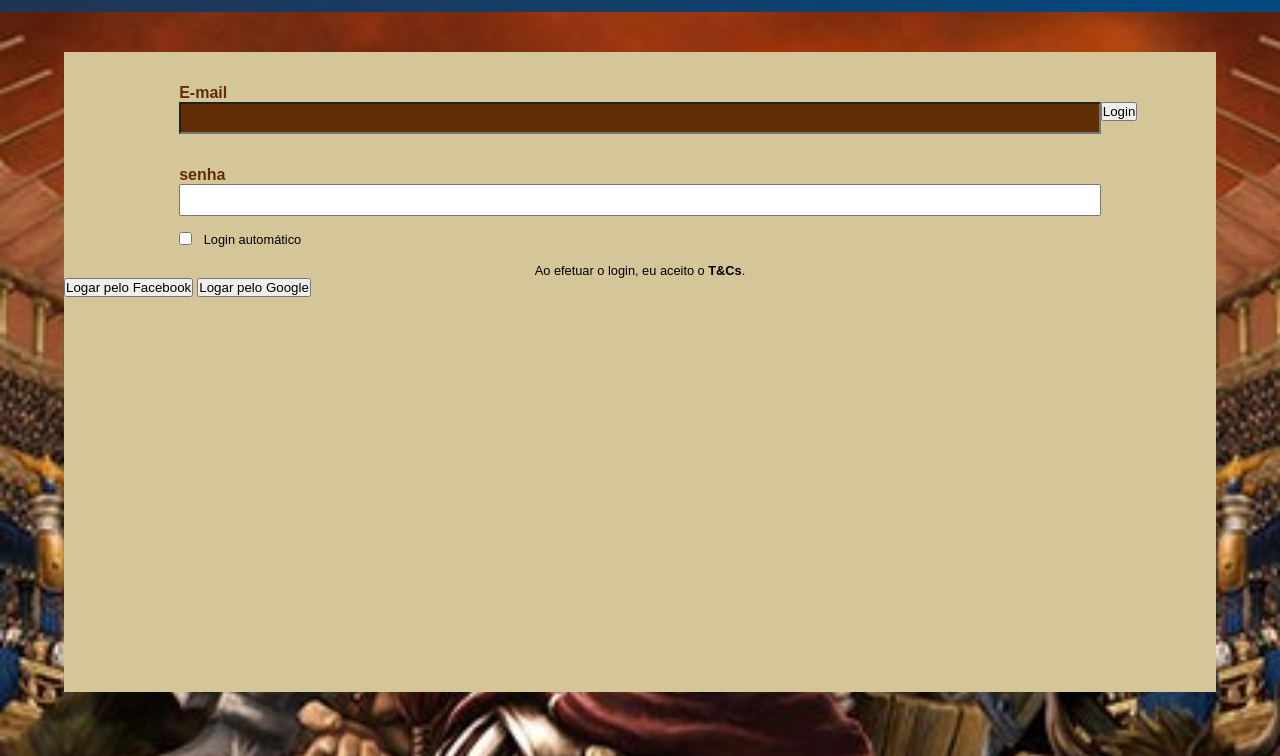
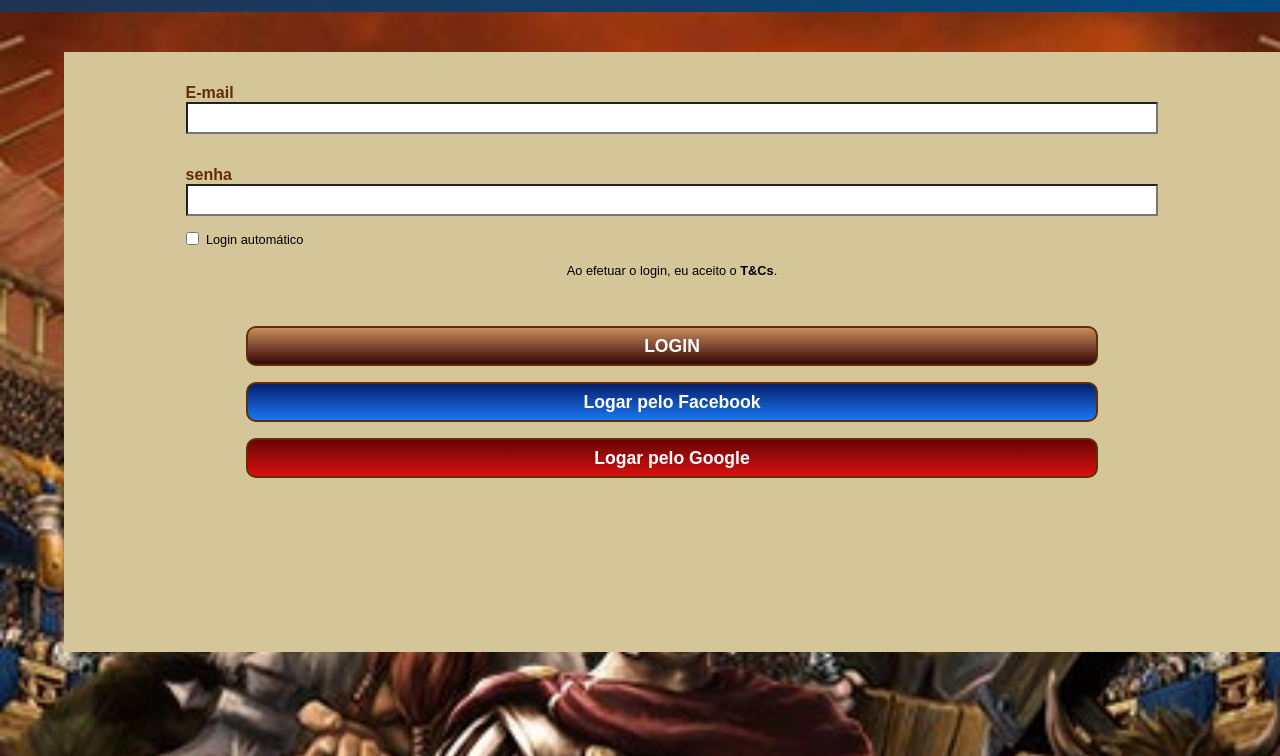
Before and after one commit to 43561-boop/Gladiatus, a plain HTML site: page index.html in a window 1280 px wide. Shown: the part 44-800 px from the top of the page. Drawn offline with Linux system fonts and the light colour scheme.

Commit message:
Add files via upload

```diff
--- a/css/index.css
+++ b/css/index.css
@@ -21,8 +21,8 @@ nav{
 }
 
 main{
-    width: 90%;
-    height: 80vh;
+    width: 95%;
+    height: 75vh;
     background: #D5C69A ;
     float: left;
     margin-left: 5%;
@@ -46,8 +46,10 @@ input[type=text], input[type=password]{
     font-family: Arial, "Helvetica Neue", Helvetica, sans-serif;
     font-size: 1rem;
     text-indent: 5%;
+    background: #fff;
+    color: #612d04;
 }
-input[type=text], input[type=password]:focus{
+input[type=text]:focus,input[type=password]:focus{
     background: #612d04;
     color: #fff;
 }
@@ -67,7 +69,7 @@ input[type=text], input[type=password]:focus{
     float: left;
     margin-left: 0;
     margin-top: 0;
-    width: 50%;
+    width: 30%;
     text-indent: 2%;
 }
 #termos{
@@ -80,3 +82,49 @@ input[type=text], input[type=password]:focus{
     color: #000;
     text-align: center;
 }
+
+#bt-login{
+    width: 70%;
+    height: 5vh;
+    float: left;
+    margin-left: 15%;
+    margin-top: 6vh;
+    border: 2px solid #612d04;
+    border-radius: 10px;
+    font-family: Arial, "Helvetica Neue", Helvetica, sans-serif;
+    font-size: 1.1rem;
+    font-weight: bold;
+    color: #fff;
+    background: linear-gradient(0deg, #350606, #ca8c5c);
+}
+
+
+#bt-face{
+    width: 70%;
+    height: 5vh;
+    float: left;
+    margin-left: 15%;
+    margin-top: 2vh;
+    border: 2px solid #612d04;
+    border-radius: 10px;
+    font-family: Arial, "Helvetica Neue", Helvetica, sans-serif;
+    font-size: 1.1rem;
+    font-weight: bold;
+    color: #fff;
+    background: linear-gradient(0deg, #1977f2, #061f6e);
+}
+
+#bt-google{
+    width: 70%;
+    height: 5vh;
+    float: left;
+    margin-left: 15%;
+    margin-top: 2vh;
+    border: 2px solid #612d04;
+    border-radius: 10px;
+    font-family: Arial, "Helvetica Neue", Helvetica, sans-serif;
+    font-size: 1.1rem;
+    font-weight: bold;
+    color: #fff;
+    background: linear-gradient(0deg, #da1010, #690404);
+}
--- a/index.html
+++ b/index.html
@@ -24,9 +24,9 @@
 
         <p id="termos">Ao efetuar o login, eu aceito o <strong>T&Cs</strong>.</p>
 
-        <button>Login</button>
-        <button>Logar pelo Facebook</button>
-        <button>Logar pelo Google</button>
+        <button id="bt-login">LOGIN</button>
+        <button id="bt-face">Logar pelo Facebook</button>
+        <button id="bt-google">Logar pelo Google</button>
     </main>
 </body>
 </html>
```
